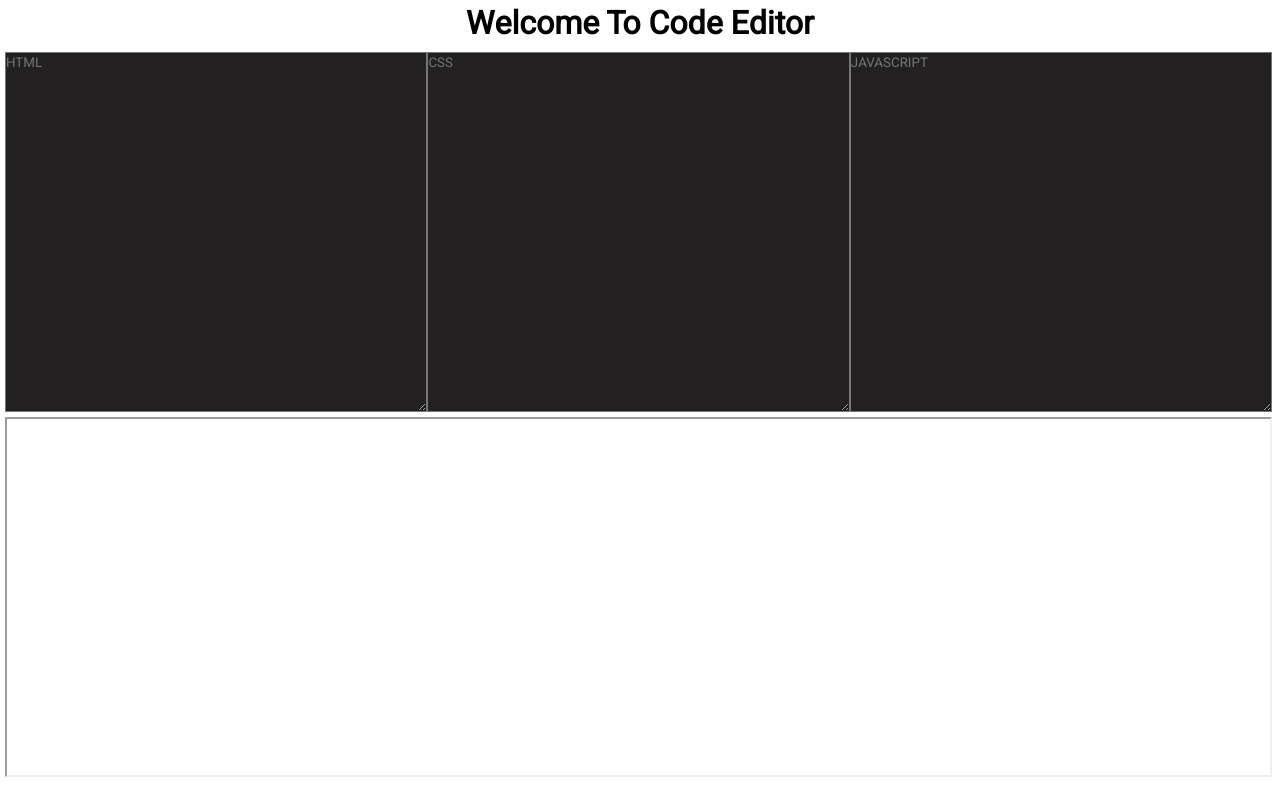
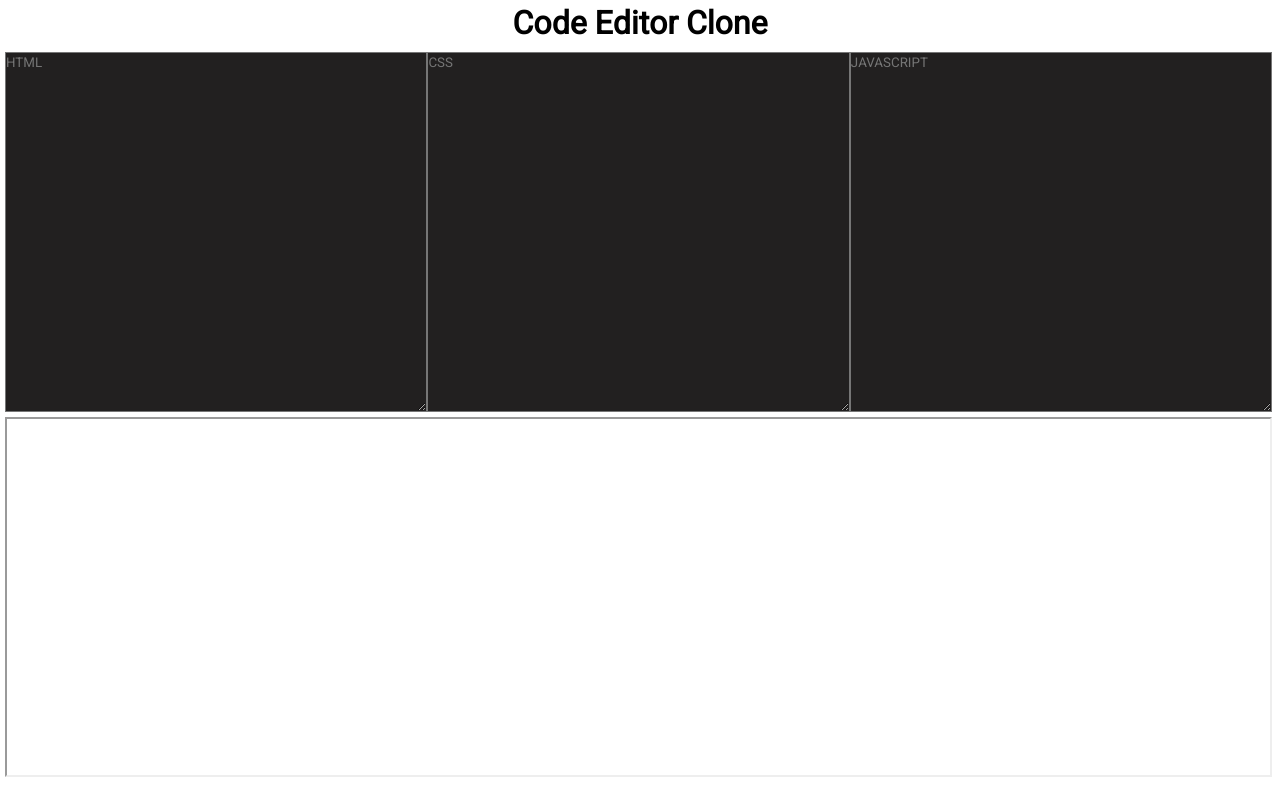
Before and after one commit to farish-jamal/Online-Code-Editor, a plain HTML site: page index.html in a window 1280 px wide. Drawn offline with Linux system fonts and the light colour scheme.

Commit message:
firstchange

```diff
--- a/index.html
+++ b/index.html
@@ -8,7 +8,7 @@
     <link rel="stylesheet" href="style.css">
 </head>
 <body>
-    <h1>Welcome To Code Editor</h1>
+    <h1>Code Editor Clone</h1>
     <div class="upper-div">
         <textarea name="html" id="html" cols="30" rows="10" placeholder="HTML"></textarea>
         <textarea name="css" id="css" cols="30" rows="10" placeholder="CSS"></textarea>
```
Also changed, not shown: 1 other file.
